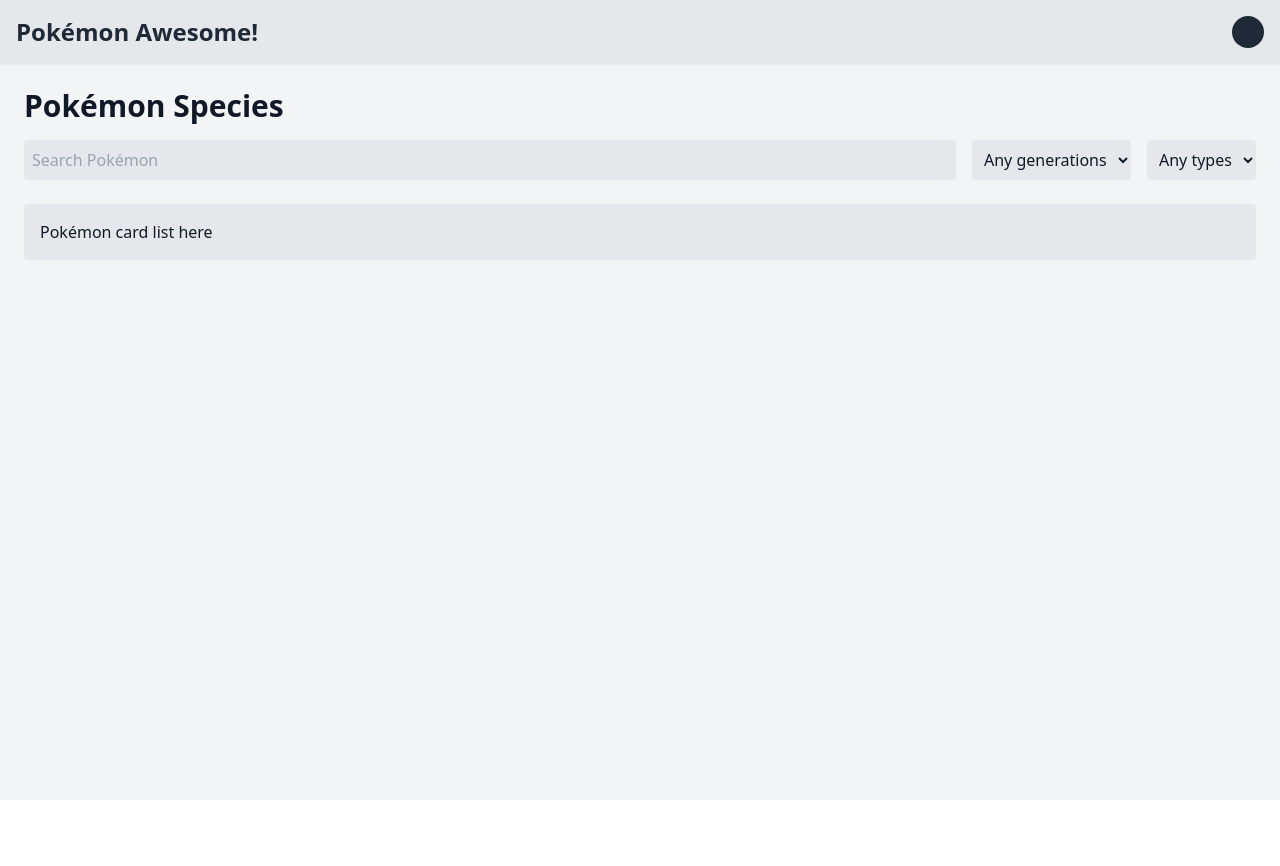
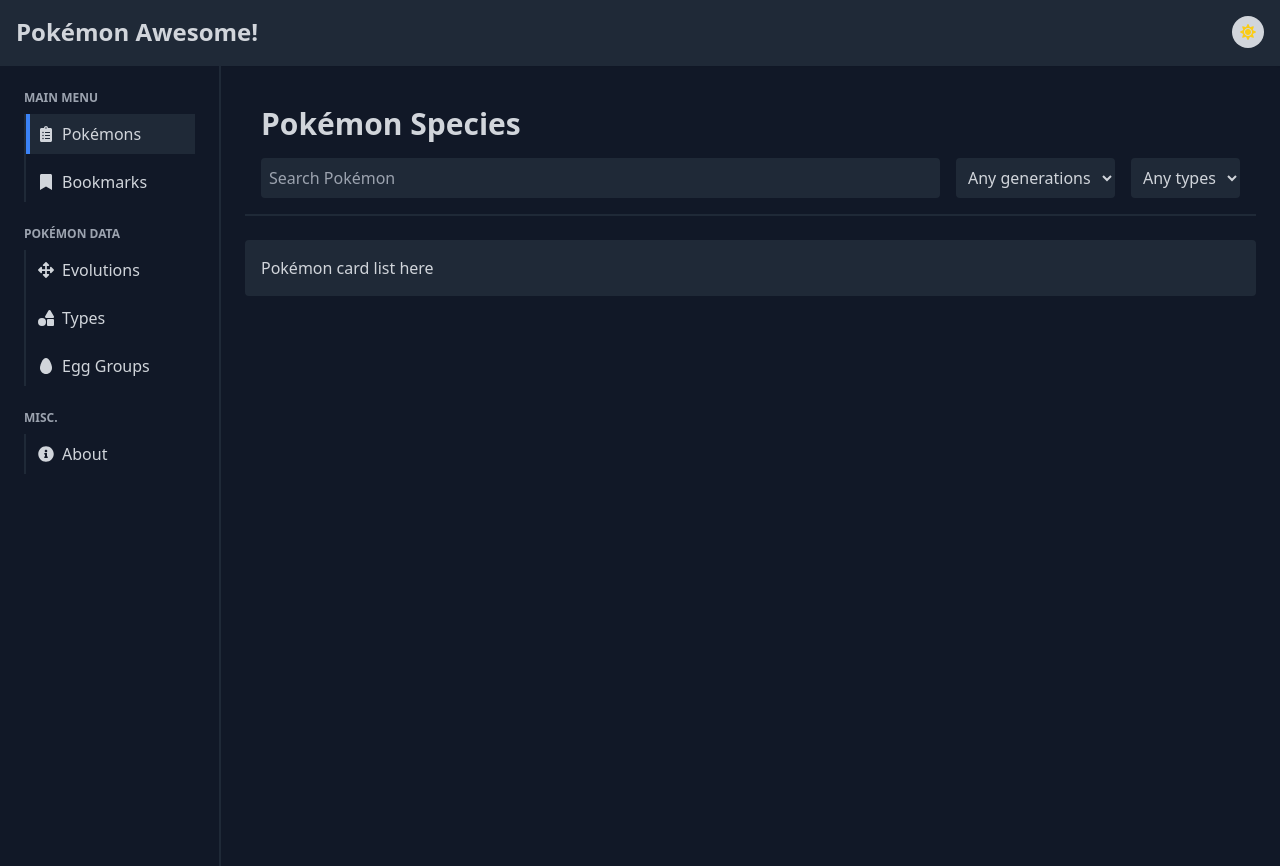
Before and after one commit to Project-Group-Pokemon/Project-Group-Pokemon, a React (Vite) app: page / in a window 1280 px wide. Before the commit the page ends 800 px from the top, so only its background shows below. Built offline with nearby package versions, Linux system fonts and the light colour scheme.

Commit message:
menambah sidebar dan perbaikan layout

```diff
--- a/src/App.jsx
+++ b/src/App.jsx
@@ -1,13 +1,15 @@
 import React from 'react';
 import Navbar from './components/Navbar';
+import Sidebar from './components/Sidebar';
 
-const App = () => {
+function App() {
   return (
     <div className="min-h-screen bg-gray-100 text-gray-900 dark:bg-gray-900 dark:text-gray-300">
       <Navbar />
-      <div className="flex">
-        <main className="flex-1 p-6">
-          <header className="mb-6">
+      <div className="flex justify-center">
+        <Sidebar />
+        <main className="w-full max-w-6xl p-6 border-l-2 border-gray-300 dark:border-gray-800">
+          <header className="mb-6 p-4 border-b-2  border-gray-300 dark:border-gray-800">
             <h1 className="text-3xl font-bold">Pokémon Species</h1>
             <div className="flex mt-4">
               <input
--- a/src/components/Navbar.jsx
+++ b/src/components/Navbar.jsx
@@ -1,27 +1,30 @@
-import React, { useState } from 'react';
+import React, { useState, useEffect } from 'react';
 import { FaMoon, FaSun } from 'react-icons/fa';
 
 const Navbar = () => {
-  const [darkMode, setDarkMode] = useState(false);
-
-  const toggleDarkMode = () => {
-    setDarkMode(!darkMode);
-    if (!darkMode) {
+  const [darkMode, setDarkMode] = useState(true);
+  useEffect(() => {
+    if (darkMode) {
       document.documentElement.classList.add('dark');
     } else {
       document.documentElement.classList.remove('dark');
     }
+  }, [darkMode]);
+  const toggleDarkMode = () => {
+    setDarkMode(!darkMode);
   };
 
   return (
-    <nav className="bg-gray-200 text-gray-800 p-4 shadow-sm flex items-center justify-between dark:bg-gray-800 dark:text-gray-300">
+    <nav className="bg-gray-100 text-gray-800 p-4 shadow-sm flex border-b-2 border-gray-300 dark:border-gray-800 justify-center dark:bg-gray-800 dark:text-gray-300">
+      <div className="flex items-center justify-between w-full max-w-7xl">
         <h1 className="text-2xl font-bold">Pokémon Awesome!</h1>
         <button
           onClick={toggleDarkMode}
-        className="bg-gray-800 p-2 rounded-full focus:outline-none"
+          className="bg-gray-400 p-2 rounded-full focus:outline-none dark:bg-gray-300"
         >
           {darkMode ? <FaSun className="text-yellow-400" /> : <FaMoon />}
         </button>
+      </div>
     </nav>
   );
 };
--- /dev/null
+++ b/src/components/Sidebar.jsx
@@ -0,0 +1,84 @@
+import React, { useState } from 'react';
+import { FaClipboardList, FaBookmark, FaArrowsAlt, FaEgg, FaShapes, FaInfoCircle } from 'react-icons/fa';
+
+const Sidebar = () => {
+    const [activeItem, setActiveItem] = useState('Pokémons');
+
+    const menuItems = [
+        { name: 'Pokémons', icon: <FaClipboardList /> },
+        { name: 'Bookmarks', icon: <FaBookmark /> },
+    ];
+
+    const pokemonDataItems = [
+        { name: 'Evolutions', icon: <FaArrowsAlt /> },
+        { name: 'Types', icon: <FaShapes /> },
+        { name: 'Egg Groups', icon: <FaEgg /> },
+    ];
+
+    const miscItems = [
+        { name: 'About', icon: <FaInfoCircle /> },
+    ];
+
+    const handleClick = (item) => {
+        setActiveItem(item);
+    };
+
+    return (
+        <div className="w-64 bg-gray-100 text-gray-800 h-screen p-6 dark:bg-gray-900 dark:text-gray-300 ">
+            <nav>
+                <div>
+                    <h3 className="text-xs font-semibold uppercase text-gray-800 dark:text-gray-400 mb-2">Main Menu</h3>
+                    <ul className="space-y-2 mb-6 border-l-2 border-gray-300 dark:border-gray-800">
+                        {menuItems.map((item) => (
+                            <li
+                                key={item.name}
+                                onClick={() => handleClick(item.name)}
+                                className={`flex items-center space-x-2 p-2 cursor-pointer hover:text-gray-900 dark:hover:text-white ${activeItem === item.name ? 'border-l-4 border-blue-500 bg-gray-300 dark:bg-gray-800' : 'border-l-4 border-transparent'
+                                    }`}
+                            >
+                                {item.icon}
+                                <span className="font-medium">{item.name}</span>
+                            </li>
+                        ))}
+                    </ul>
+                </div>
+
+                <div>
+                    <h3 className="text-xs font-semibold uppercase text-gray-800 dark:text-gray-400 mb-2">Pokémon Data</h3>
+                    <ul className="space-y-2 mb-6 border-l-2 border-gray-300 dark:border-gray-800">
+                        {pokemonDataItems.map((item) => (
+                            <li
+                                key={item.name}
+                                onClick={() => handleClick(item.name)}
+                                className={`flex items-center space-x-2 p-2 cursor-pointer hover:text-gray-900 dark:hover:text-white ${activeItem === item.name ? 'border-l-4 border-blue-500 bg-gray-300 dark:bg-gray-800' : 'border-l-4 border-transparent'
+                                    }`}
+                            >
+                                {item.icon}
+                                <span className="font-medium">{item.name}</span>
+                            </li>
+                        ))}
+                    </ul>
+                </div>
+
+                <div>
+                    <h3 className="text-xs font-semibold uppercase text-gray-800 dark:text-gray-400 mb-2">Misc.</h3>
+                    <ul className="space-y-2 border-l-2 border-gray-300 dark:border-gray-800">
+                        {miscItems.map((item) => (
+                            <li
+                                key={item.name}
+                                onClick={() => handleClick(item.name)}
+                                className={`flex items-center space-x-2 p-2 cursor-pointer hover:text-gray-900 dark:hover:text-white ${activeItem === item.name ? 'border-l-4 border-blue-500 bg-gray-300 dark:bg-gray-800' : 'border-l-4 border-transparent'
+                                    }`}
+                            >
+                                {item.icon}
+                                <span className="font-medium">{item.name}</span>
+                            </li>
+                        ))}
+                    </ul>
+                </div>
+            </nav>
+        </div>
+    );
+};
+
+export default Sidebar;
```
Lines whose indentation alone changed are shown as unchanged.
